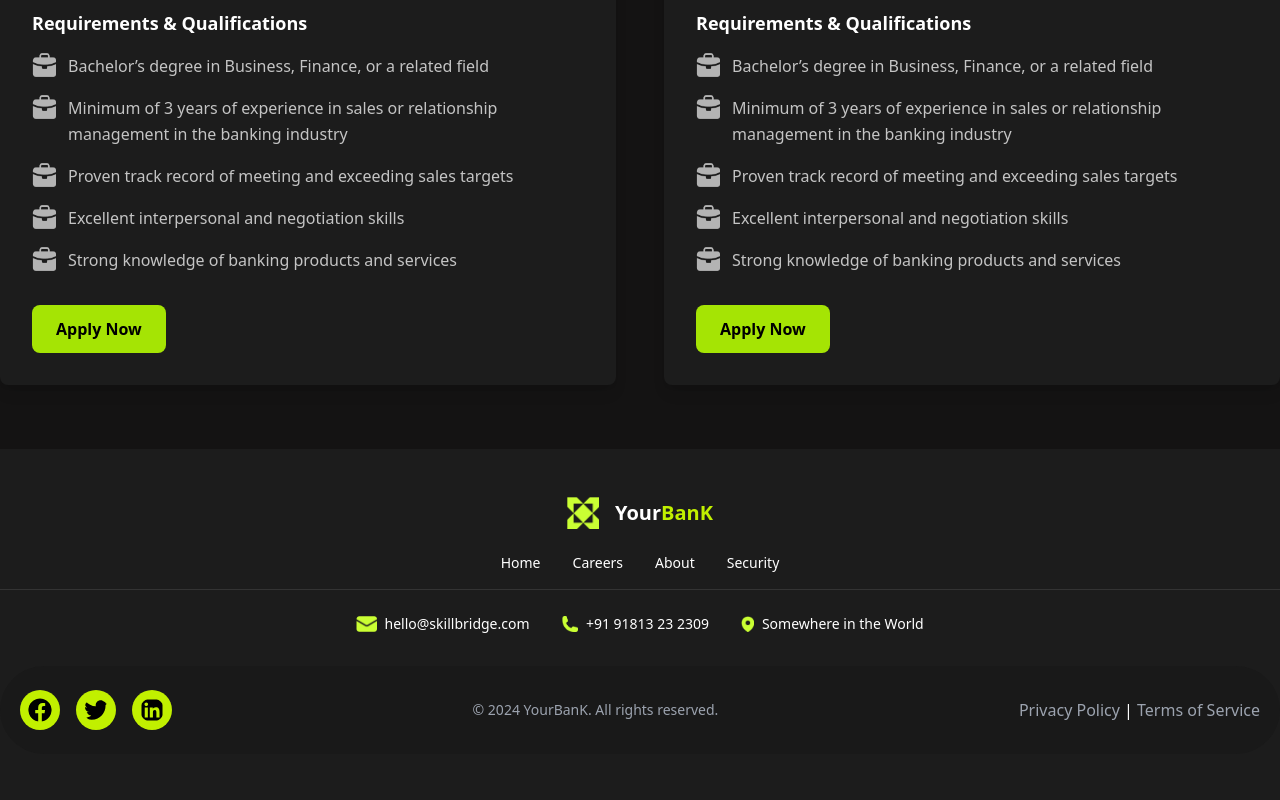
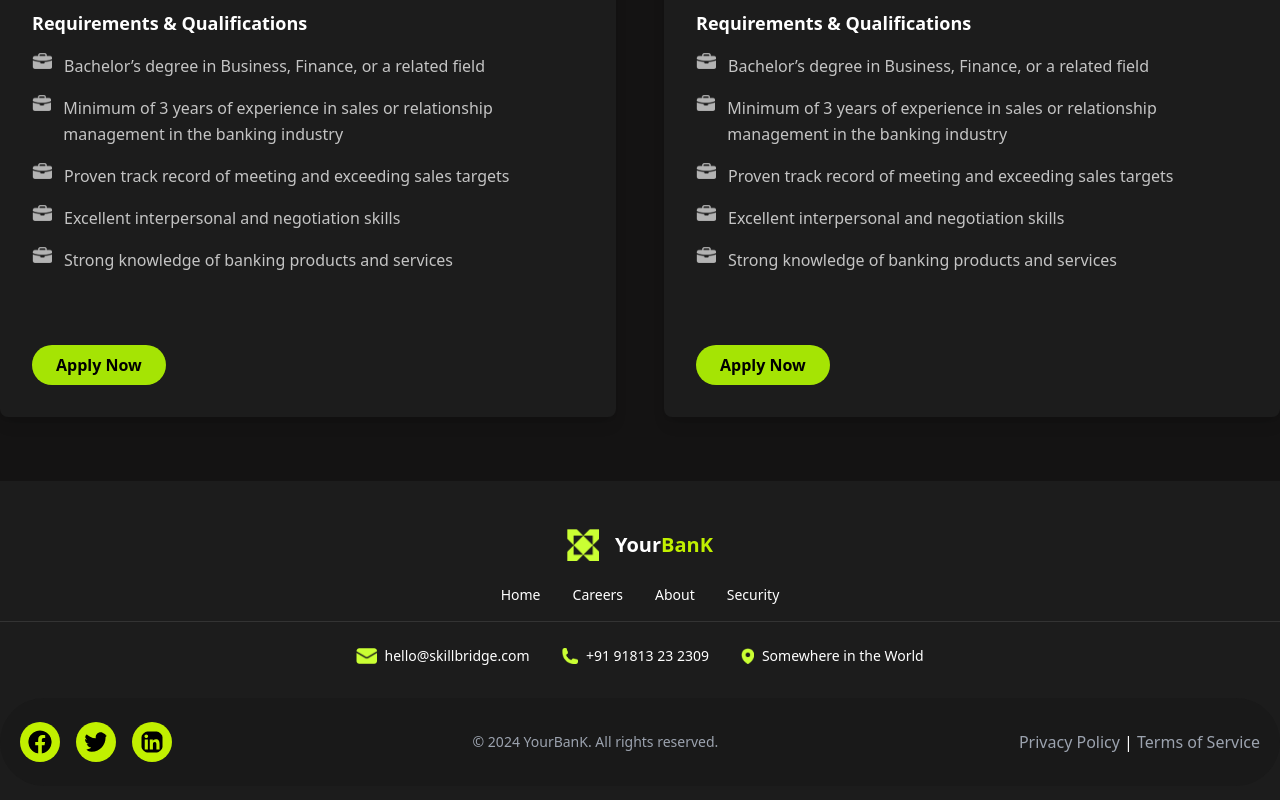
Before and after one commit to Dark1nessss/Financial-Tracker, a React (Create React App) app in the folder client/: page /careers in a window 1280 px wide. Shown: the part 3006-3806 px from the top of the page. Built offline with nearby package versions, Linux system fonts and the light colour scheme.

Commit message:
Update Jobs.js

```diff
--- a/client/src/components/sections/carrers/Jobs.js
+++ b/client/src/components/sections/carrers/Jobs.js
@@ -51,31 +51,31 @@ const JobCard = () => {
               <h3 className="text-lg font-bold mb-4 text-white">Requirements & Qualifications</h3>
               <ul className="space-y-4">
                 <li className="flex items-start space-x-3">
-                  <img src="/jobico.png" alt="Job Icon" className="w-6 h-6"/>
+                  <img src="/jobico.png" alt="Job Icon" className="w-5 h-4"/>
                   <p className="text-[#C4C4C4] leading-relaxed">Bachelor’s degree in Business, Finance, or a related field</p>
                 </li>
                 <li className="flex items-start space-x-3">
-                  <img src="/jobico.png" alt="Job Icon" className="w-6 h-6"/>
+                  <img src="/jobico.png" alt="Job Icon" className="w-5 h-4"/>
                   <p className="text-[#C4C4C4] leading-relaxed">Minimum of 3 years of experience in sales or relationship management in the banking industry</p>
                 </li>
                 <li className="flex items-start space-x-3">
-                  <img src="/jobico.png" alt="Job Icon" className="w-6 h-6"/>
+                  <img src="/jobico.png" alt="Job Icon" className="w-5 h-4"/>
                   <p className="text-[#C4C4C4] leading-relaxed">Proven track record of meeting and exceeding sales targets</p>
                 </li>
                 <li className="flex items-start space-x-3">
-                  <img src="/jobico.png" alt="Job Icon" className="w-6 h-6"/>
+                  <img src="/jobico.png" alt="Job Icon" className="w-5 h-4"/>
                   <p className="text-[#C4C4C4] leading-relaxed">Excellent interpersonal and negotiation skills</p>
                 </li>
                 <li className="flex items-start space-x-3">
-                  <img src="/jobico.png" alt="Job Icon" className="w-6 h-6"/>
+                  <img src="/jobico.png" alt="Job Icon" className="w-5 h-4"/>
                   <p className="text-[#C4C4C4] leading-relaxed">Strong knowledge of banking products and services</p>
                 </li>
               </ul>
             </div>
 
             {/* Apply Button */}
-            <div className="mt-8">
-              <button className="bg-[#A5E404] text-black font-bold py-3 px-6 rounded-lg hover:bg-[#94D304] transition">
+            <div className="mt-12">
+              <button className="bg-[#A5E404] text-black py-2 px-6 rounded-full mt-6 hover:bg-white transition-colors duration-300 font-semibold">
                 Apply Now
               </button>
             </div>
@@ -114,31 +114,31 @@ const JobCard = () => {
               <h3 className="text-lg font-bold mb-4 text-white">Requirements & Qualifications</h3>
               <ul className="space-y-4">
                 <li className="flex items-start space-x-3">
-                  <img src="/jobico.png" alt="Job Icon" className="w-6 h-6"/>
+                  <img src="/jobico.png" alt="Job Icon" className="w-5 h-4"/>
                   <p className="text-[#C4C4C4] leading-relaxed">Bachelor’s degree in Business, Finance, or a related field</p>
                 </li>
                 <li className="flex items-start space-x-3">
-                  <img src="/jobico.png" alt="Job Icon" className="w-6 h-6"/>
+                  <img src="/jobico.png" alt="Job Icon" className="w-5 h-4"/>
                   <p className="text-[#C4C4C4] leading-relaxed">Minimum of 3 years of experience in sales or relationship management in the banking industry</p>
                 </li>
                 <li className="flex items-start space-x-3">
-                  <img src="/jobico.png" alt="Job Icon" className="w-6 h-6"/>
+                  <img src="/jobico.png" alt="Job Icon" className="w-5 h-4"/>
                   <p className="text-[#C4C4C4] leading-relaxed">Proven track record of meeting and exceeding sales targets</p>
                 </li>
                 <li className="flex items-start space-x-3">
-                  <img src="/jobico.png" alt="Job Icon" className="w-6 h-6"/>
+                  <img src="/jobico.png" alt="Job Icon" className="w-5 h-4"/>
                   <p className="text-[#C4C4C4] leading-relaxed">Excellent interpersonal and negotiation skills</p>
                 </li>
                 <li className="flex items-start space-x-3">
-                  <img src="/jobico.png" alt="Job Icon" className="w-6 h-6"/>
+                  <img src="/jobico.png" alt="Job Icon" className="w-5 h-4"/>
                   <p className="text-[#C4C4C4] leading-relaxed">Strong knowledge of banking products and services</p>
                 </li>
               </ul>
             </div>
 
             {/* Apply Button */}
-            <div className="mt-8">
-              <button className="bg-[#A5E404] text-black font-bold py-3 px-6 rounded-lg hover:bg-[#94D304] transition">
+            <div className="mt-12">
+              <button className="bg-[#A5E404] text-black py-2 px-6 rounded-full mt-6 hover:bg-white transition-colors duration-300 font-semibold">
                 Apply Now
               </button>
             </div>
```
